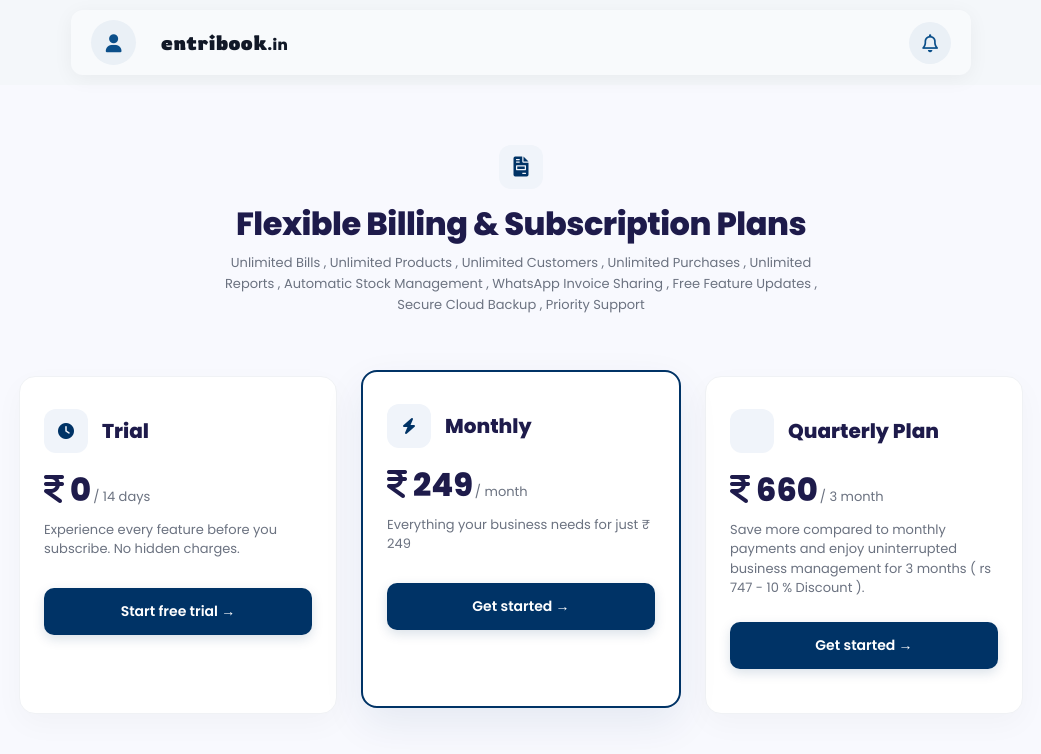
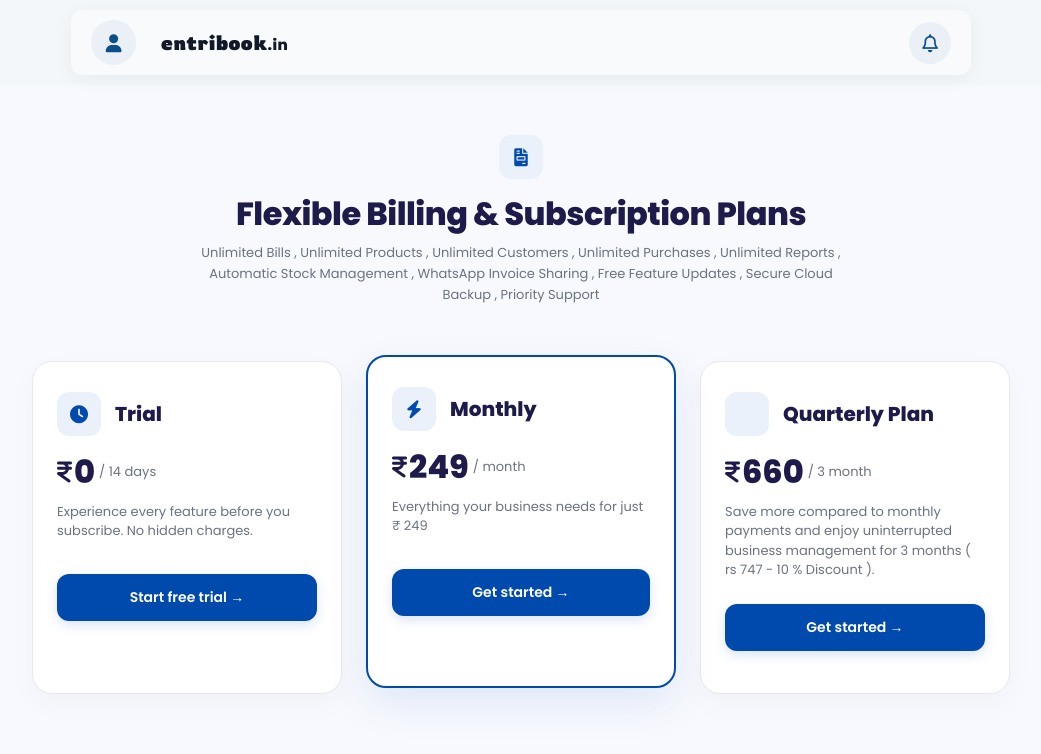
Before and after one commit to myentribook/Entri-Book, a React (Create React App) app in the folder frontend/: page /subscription in a window 1280 px wide. Shown: the top 754 px of the page, without its empty margins (119-1160 px from the left). Built offline with nearby package versions, Linux system fonts and the light colour scheme; no server answers; a web font is replaced by a local one.

Commit message:
purchase page corrections

```diff
--- a/frontend/src/components/layouts/subscription.js
+++ b/frontend/src/components/layouts/subscription.js
@@ -121,7 +121,7 @@ export default function Subscription() {
                     email: user?.email || "user@example.com",
                 },
                 theme: {
-                    color: "#003366"
+                    color: "#004aad"
                 },
                 modal: {
                     ondismiss: function () {
@@ -152,7 +152,7 @@ export default function Subscription() {
             <div className="pricing-root">
                 <div className="intro-block">
                     <div className="tier-emblem" style={{ margin: '0 auto 16px auto' }}>
-                        <i className="fa-solid fa-file-invoice" style={{ fontSize: '20px' }}></i>
+                        <i className="fa-solid fa-file-invoice"></i>
                     </div>
                     <h1>Flexible Billing & Subscription Plans</h1>
                     <p>Unlimited Bills ,
@@ -191,7 +191,7 @@ export default function Subscription() {
                             disabled={loading || isAlreadySubscribed}
                             style={isAlreadySubscribed ? { opacity: 0.6, cursor: 'not-allowed' } : {}}
                         >
-                            {isAlreadySubscribed ? "Subscribed" : (loading ? "Processing..." : "Start free trial →")}
+                            {isAlreadySubscribed ? " Subscribed" : (loading ? "Processing..." : "Start free trial →")}
                         </button>
                     </div>
 
--- a/frontend/src/components/styles/subscription.css
+++ b/frontend/src/components/styles/subscription.css
@@ -1,8 +1,8 @@
 :root {
     --site-bg: #f8f9fe;
     --box-bg: #ffffff;
-    --brand-primary: #003366; /* Matching the deep navy blue tone from the reference */
-    --brand-hover: #002244;
+    --brand-primary: #004aad;
+    --brand-hover: #00337a;
     --text-heading: #1e1b4b;
     --text-sub: #6b7280;
     --line-divider: #f3f4f6;
@@ -17,7 +17,7 @@
     flex-direction: column;
     align-items: center;
     min-height: 100vh;
-    padding: 60px 20px;
+    padding: 50px 20px;
     overflow-x: auto;
     box-sizing: border-box;
     margin: 0;
@@ -32,9 +32,9 @@
 /* --- Section Heading --- */
 .intro-block {
     text-align: center;
-    margin-bottom: 40px;
-    max-width: 600px;
-    animation: fadeInDown 0.6s ease-out;
+    margin-bottom: 35px;
+    max-width: 650px;
+    animation: fadeInDown 0.5s ease-out;
 }
 
 .intro-block h1 {
@@ -90,17 +90,17 @@
     width: 100%;
     max-width: 1024px;
     padding: 20px 10px;
-    animation: fadeInUp 0.6s ease-out;
+    animation: fadeInUp 0.5s ease-out;
 }
 
-/* --- Individual Plan Card (Styled like reference card container) --- */
+/* --- Individual Plan Card --- */
 .tier-box {
     background-color: var(--box-bg);
-    border: 1px solid #f0f2f5;
-    border-radius: 16px;
-    padding: 32px 24px;
+    border: 1px solid #e5e9f0;
+    border-radius: 20px;
+    padding: 30px 24px;
     width: 100%;
-    max-width: 320px;
+    max-width: 310px;
     flex: 1;
     box-shadow: 0 10px 30px rgba(0, 0, 0, 0.03);
     display: flex;
@@ -110,7 +110,7 @@
 }
 
 .tier-box:hover {
-    transform: translateY(-4px);
+    transform: translateY(-5px);
     box-shadow: 0 16px 36px rgba(0, 0, 0, 0.06);
 }
 
@@ -118,7 +118,7 @@
 .tier-box.tier-featured {
     background-color: var(--box-bg);
     border: 2px solid var(--brand-primary);
-    box-shadow: 0 16px 40px rgba(0, 51, 102, 0.08);
+    box-shadow: 0 16px 40px rgba(0, 74, 173, 0.1);
     transform: translateY(-6px);
     z-index: 2;
 }
@@ -174,22 +174,24 @@
 .tier-emblem {
     width: 44px;
     height: 44px;
-    background-color: #f0f4fa;
+    background-color: #eaf1fb;
     border-radius: 12px;
     display: flex;
     align-items: center;
     justify-content: center;
     color: var(--brand-primary);
+    font-size: 18px;
+    flex-shrink: 0;
 }
 
 .tier-box.tier-featured .tier-emblem {
-    background-color: #f0f4fa;
+    background-color: #eaf1fb;
     color: var(--brand-primary);
 }
 
 .tier-emblem svg {
-    width: 22px;
-    height: 22px;
+    width: 20px;
+    height: 20px;
     fill: currentColor;
 }
 
@@ -202,6 +204,8 @@
 /* --- Cost Display --- */
 .cost-section {
     margin-bottom: 14px;
+    display: flex;
+    align-items: baseline;
 }
 
 .cost-display {
@@ -209,13 +213,20 @@
     font-weight: 800;
     color: var(--text-heading);
     line-height: 1;
+    display: flex;
+    align-items: center;
+}
+
+.cost-display i {
+    font-size: 24px;
+    margin-right: 2px;
 }
 
 .cost-display span {
     font-size: 13px;
     font-weight: 500;
     color: var(--text-sub);
-    margin-left: 2px;
+    margin-left: 4px;
 }
 
 .tier-box.tier-featured .cost-display span {
@@ -226,7 +237,7 @@
     font-size: 13px;
     color: var(--text-sub);
     line-height: 1.5;
-    min-height: 44px;
+    min-height: 48px;
     margin-bottom: 24px;
 }
 
@@ -275,7 +286,7 @@
     background-color: var(--brand-primary);
     color: white;
     border: none;
-    border-radius: 10px;
+    border-radius: 12px;
     font-size: 14px;
     font-weight: 600;
     cursor: pointer;
@@ -285,13 +296,13 @@
     gap: 8px;
     transition: all 0.2s ease;
     margin-bottom: 12px;
-    box-shadow: 0 4px 12px rgba(0, 51, 102, 0.15);
+    box-shadow: 0 4px 12px rgba(0, 74, 173, 0.15);
 }
 
 .action-cta:hover {
     background-color: var(--brand-hover);
     transform: translateY(-1px);
-    box-shadow: 0 6px 16px rgba(0, 51, 102, 0.2);
+    box-shadow: 0 6px 16px rgba(0, 74, 173, 0.2);
 }
 
 .action-cta:active {
```
